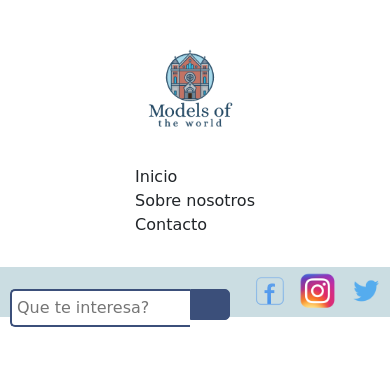
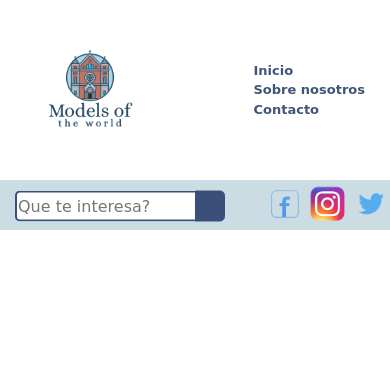
Before and after one commit to Leandrogonzalez17/ModelsOfTheWorld, a plain HTML site: page index.html in a window 390 px wide. Drawn offline with nearby package versions, Linux system fonts and the light colour scheme.

Commit message:
se hicieron unos cambios al css y se agregaron algunas clases y js

```diff
--- a/css/estilos.css
+++ b/css/estilos.css
@@ -12,13 +12,14 @@ body{
 
 }
 
-a{
+.nav-link{
     text-decoration: none;
     color: rgb(64, 86, 119);
 }
 
-header{
+.header1{
     display: flex;
+    flex-direction: row;
     min-height: 120px;
     background-color: rgb(255, 255, 255);
     justify-content: space-between;
@@ -36,13 +37,13 @@ header{
     margin-right: 10px;
 }
 
-nav a{
+.nav1, .nav-link{
     font-size: 13px;
     font-weight: 600;
     padding-right: 5px;
 }
 
-nav a:hover{
+.nav1, .nav-link:hover{
     color: rgb(185, 80, 206);
 }
 
@@ -57,7 +58,7 @@ nav a:hover{
     width: 250px;
     border: 2px solid #3b4f7a;
     border-right: none;
-    padding: 5px;
+    padding: 1px;
     min-height: 30px;
     border-radius: 5px 0 0 5px;
     outline: none;
@@ -83,7 +84,7 @@ nav a:hover{
   /*Resize the wrap to see the search bar change!*/
   .wrap{
     position: absolute;
-    padding-bottom: 60px;
+    padding-bottom: 90px;
     padding-left: 350px;
     transform: translate(-50%, -50%);
   }
@@ -111,7 +112,7 @@ nav a:hover{
         flex-direction: column;
     }
 
-    nav{
+    .nav1{
         padding: 5px 0px;
     }
 
@@ -120,11 +121,11 @@ nav a:hover{
     }
 
     .botonBuscar{
-        width: 40px;
+        width: 30px;
     }
 
     .wrap{
-        padding-bottom: 70px;
+        padding-bottom: 90px;
         padding-left: 240px;
     }
 
--- a/index.html
+++ b/index.html
@@ -14,11 +14,11 @@
 </head>
 <body>
     <!-- logo + menu de navegacion -->
-    <header>
+    <header class="header1">
         <a href="#" class="logo">
         <img src="img/Logo.png" alt="Logo">
         </a>
-        <nav>
+        <nav class="nav1">
             <a href="" class="nav-link">Inicio</a>
             <a href="" class="nav-link">Sobre nosotros </a>
             <a href="" class="nav-link">Contacto</a>
@@ -44,6 +44,8 @@
         </div>
 
 
+
+
      <!-- Link js -->
   <script src="https://cdn.jsdelivr.net/npm/bootstrap@5.3.0-alpha1/dist/js/bootstrap.bundle.min.js" integrity="sha384-w76AqPfDkMBDXo30jS1Sgez6pr3x5MlQ1ZAGC+nuZB+EYdgRZgiwxhTBTkF7CXvN" crossorigin="anonymous"></script>
 
```
